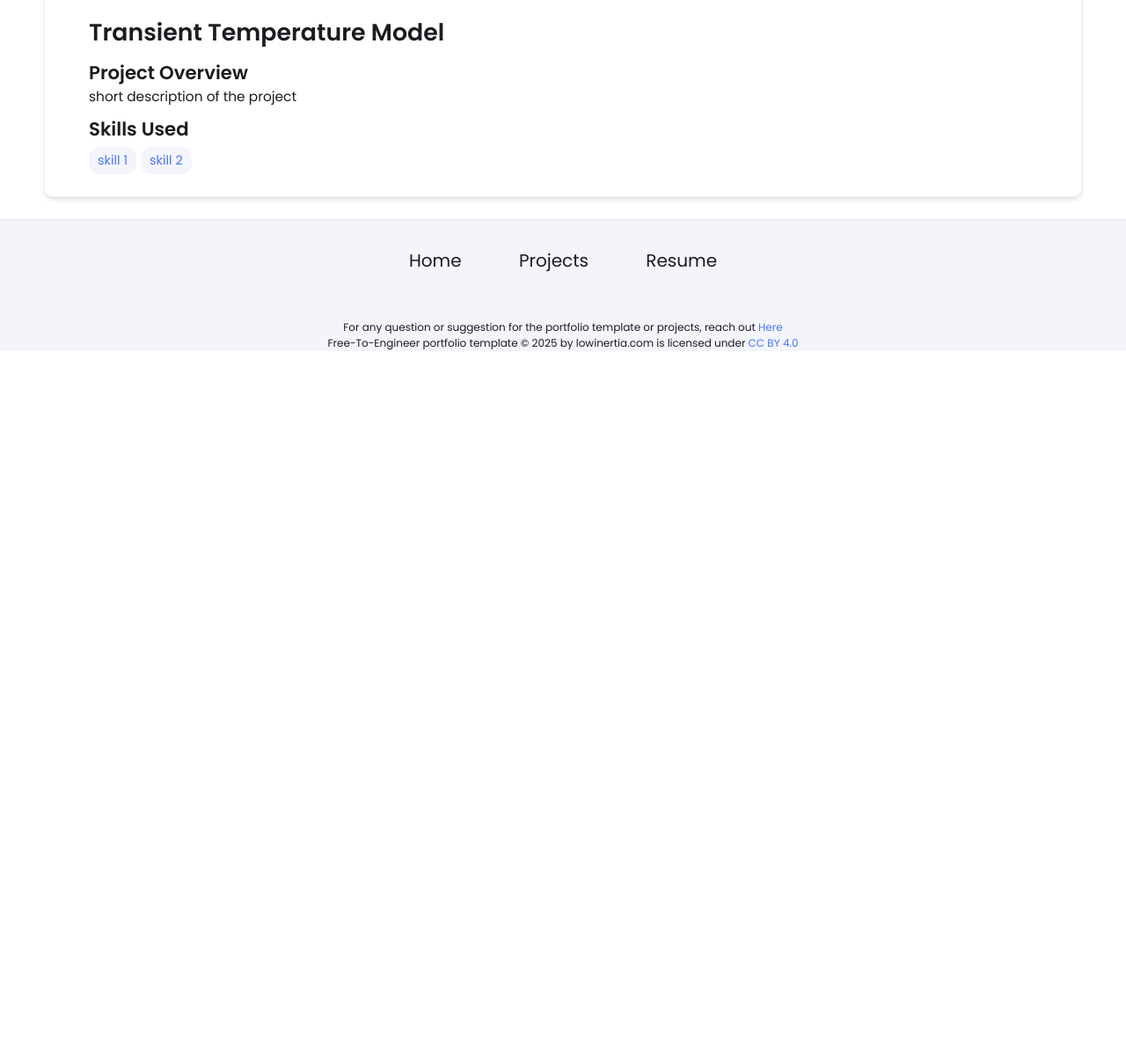
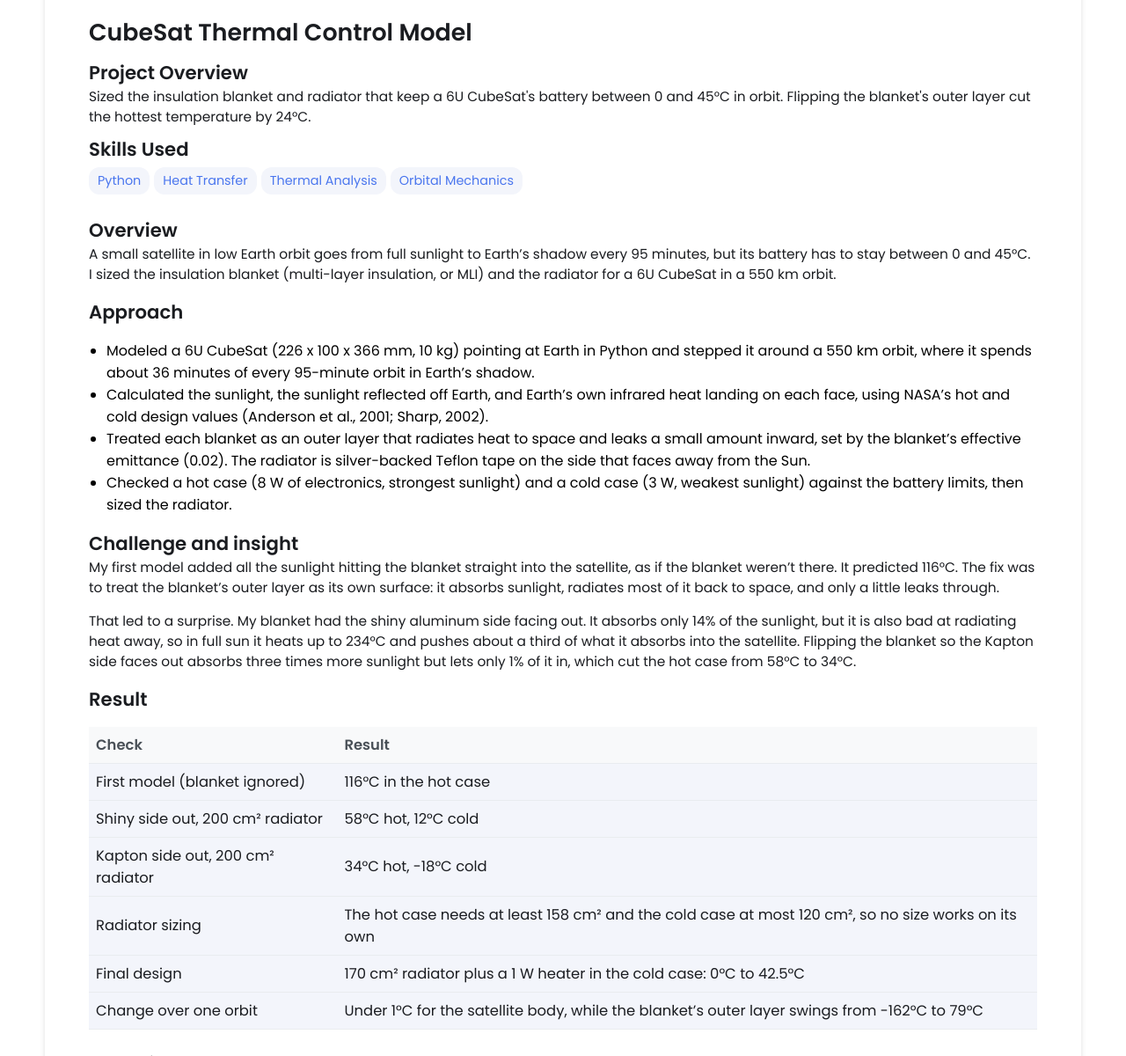
Before and after one commit to MartinJelonek27/MartinJelonek27.github.io, a Jekyll site: the page built from _projects/Satellite Heat Flux Analysis/index.md, in a window 1280 px wide and 1400 px high, scrolled down 290 px. Shown: the part 200-1400 px from the top of the window at 88% size. Built offline with Jekyll 4.4.1, drawn with Linux system fonts in a browser that asks for light colours; before the commit the page ends 900 px from its top, so only the background shows below that; some of the changed text lies outside the part shown.

Commit message:
Write the CubeSat thermal control project page

```diff
--- a/_projects/Satellite Heat Flux Analysis/index.md
+++ b/_projects/Satellite Heat Flux Analysis/index.md
@@ -1,9 +1,65 @@
 ---
 layout: post
-title: Transient Temperature Model
-description:  short description of the project
+title: CubeSat Thermal Control Model
+description: Sized the insulation blanket and radiator that keep a 6U CubeSat's battery between 0 and 45°C in orbit. Flipping the blanket's outer layer cut the hottest temperature by 24°C.
 skills:
-- skill 1
-- skill 2
-main-image: /project.webp
+- Python
+- Heat Transfer
+- Thermal Analysis
+- Orbital Mechanics
+main-image: "https://upload.wikimedia.org/wikipedia/commons/thumb/0/07/ISS-51_CubeSat_deployment_-_A_pair_of_CubeSats.jpg/1280px-ISS-51_CubeSat_deployment_-_A_pair_of_CubeSats.jpg"
 ---
+
+## Overview
+
+A small satellite in low Earth orbit goes from full sunlight to Earth's shadow every 95 minutes, but its battery has to stay between 0 and 45°C. I sized the insulation blanket (multi-layer insulation, or MLI) and the radiator for a 6U CubeSat in a 550 km orbit.
+
+## Approach
+
+- Modeled a 6U CubeSat (226 x 100 x 366 mm, 10 kg) pointing at Earth in Python and stepped it around a 550 km orbit, where it spends about 36 minutes of every 95-minute orbit in Earth's shadow.
+- Calculated the sunlight, the sunlight reflected off Earth, and Earth's own infrared heat landing on each face, using NASA's hot and cold design values (Anderson et al., 2001; Sharp, 2002).
+- Treated each blanket as an outer layer that radiates heat to space and leaks a small amount inward, set by the blanket's effective emittance (0.02). The radiator is silver-backed Teflon tape on the side that faces away from the Sun.
+- Checked a hot case (8 W of electronics, strongest sunlight) and a cold case (3 W, weakest sunlight) against the battery limits, then sized the radiator.
+
+## Challenge and insight
+
+My first model added all the sunlight hitting the blanket straight into the satellite, as if the blanket weren't there. It predicted 116°C. The fix was to treat the blanket's outer layer as its own surface: it absorbs sunlight, radiates most of it back to space, and only a little leaks through.
+
+That led to a surprise. My blanket had the shiny aluminum side facing out. It absorbs only 14% of the sunlight, but it is also bad at radiating heat away, so in full sun it heats up to 234°C and pushes about a third of what it absorbs into the satellite. Flipping the blanket so the Kapton side faces out absorbs three times more sunlight but lets only 1% of it in, which cut the hot case from 58°C to 34°C.
+
+## Result
+
+| Check | Result |
+|---|---|
+| First model (blanket ignored) | 116°C in the hot case |
+| Shiny side out, 200 cm² radiator | 58°C hot, 12°C cold |
+| Kapton side out, 200 cm² radiator | 34°C hot, -18°C cold |
+| Radiator sizing | The hot case needs at least 158 cm² and the cold case at most 120 cm², so no size works on its own |
+| Final design | 170 cm² radiator plus a 1 W heater in the cold case: 0°C to 42.5°C |
+| Change over one orbit | Under 1°C for the satellite body, while the blanket's outer layer swings from -162°C to 79°C |
+
+![Satellite temperature against radiator area for the hot and cold cases](/_projects/Satellite%20Heat%20Flux%20Analysis/radiator_sizing.svg)
+
+A bigger radiator cools both cases. The hot case needs a big one and the cold case a small one, so the final design uses the hot-case size and adds a small heater for the cold case.
+
+![Satellite body and blanket temperatures over two orbits](/_projects/Satellite%20Heat%20Flux%20Analysis/orbit_temperatures.svg)
+
+The blanket's outer layer swings by over 200°C every orbit, but the satellite body barely moves. Its 10 kg of mass soaks up the changes, so the orbit average sets its temperature.
+
+## Things to know
+
+- **The whole satellite is one temperature.** I lumped the structure, electronics, and battery into one 10 kg block. Real parts sit a few degrees apart, which a model with more nodes would capture.
+- **The blanket's effective emittance is an estimate.** Measured values vary a lot, and small blankets perform worse than large ones (Bae and Rodriguez-Ruiz, 2019). Between 0.005 and 0.05, the hot case moves from 52°C to 29°C. A better blanket actually makes the hot case worse here, because the blanket is a path for heat to escape.
+- **No safety margin or solar panels.** Real designs add a temperature margin for uncertainty, and the deployable solar panels were not modeled.
+
+## Sources
+
+1. B. J. Anderson, C. G. Justus, and G. W. Batts, [*Guidelines for the Selection of Near-Earth Thermal Environment Parameters for Spacecraft Design*](https://ntrs.nasa.gov/citations/20020004360), NASA/TM-2001-211221, 2001.
+2. J. R. Sharp, ["Thermal Orbital Environmental Parameter Study on the Propulsive Small Expendable Deployer System (ProSEDS) Using Earth Radiation Budget Experiment (ERBE) Data"](https://tfaws.nasa.gov/TFAWS02/Data/Thermal/Sharp.pdf), NASA Thermal and Fluids Analysis Workshop, 2002.
+3. Sheldahl, [*The Red Book*](https://www.jbc-tech.com/media/y2zpfrx0/sheldahl-red-book.pdf), Rev E, 2020 (blanket and radiator tape properties).
+4. D. Bae and J. Rodriguez-Ruiz, ["Review of MLI Behavior at Low Temperatures and Application to L'Ralph Thermal Modeling"](https://ntrs.nasa.gov/api/citations/20190030285/downloads/20190030285.pdf), NASA Thermal and Fluids Analysis Workshop, 2019.
+5. NASA Small Spacecraft Systems Virtual Institute, [*State-of-the-Art of Small Spacecraft Technology*, Chapter 7: Thermal Control](https://www.nasa.gov/smallsat-institute/sst-soa/thermal-control).
+6. Cal Poly CubeSat Program, [*6U CubeSat Design Specification*](https://s3vi.ndc.nasa.gov/ssri-kb/static/resources/6U_CDS_2018-06-07_rev_1.0.pdf), Rev 1.0, 2018.
+7. D. G. Gilmore (ed.), *Spacecraft Thermal Control Handbook, Volume 1: Fundamental Technologies*, The Aerospace Press, 2002.
+
+*Cover photo: ["ISS-51 CubeSat deployment - A pair of CubeSats"](https://commons.wikimedia.org/wiki/File:ISS-51_CubeSat_deployment_-_A_pair_of_CubeSats.jpg), NASA, public domain, via Wikimedia Commons.*
```
